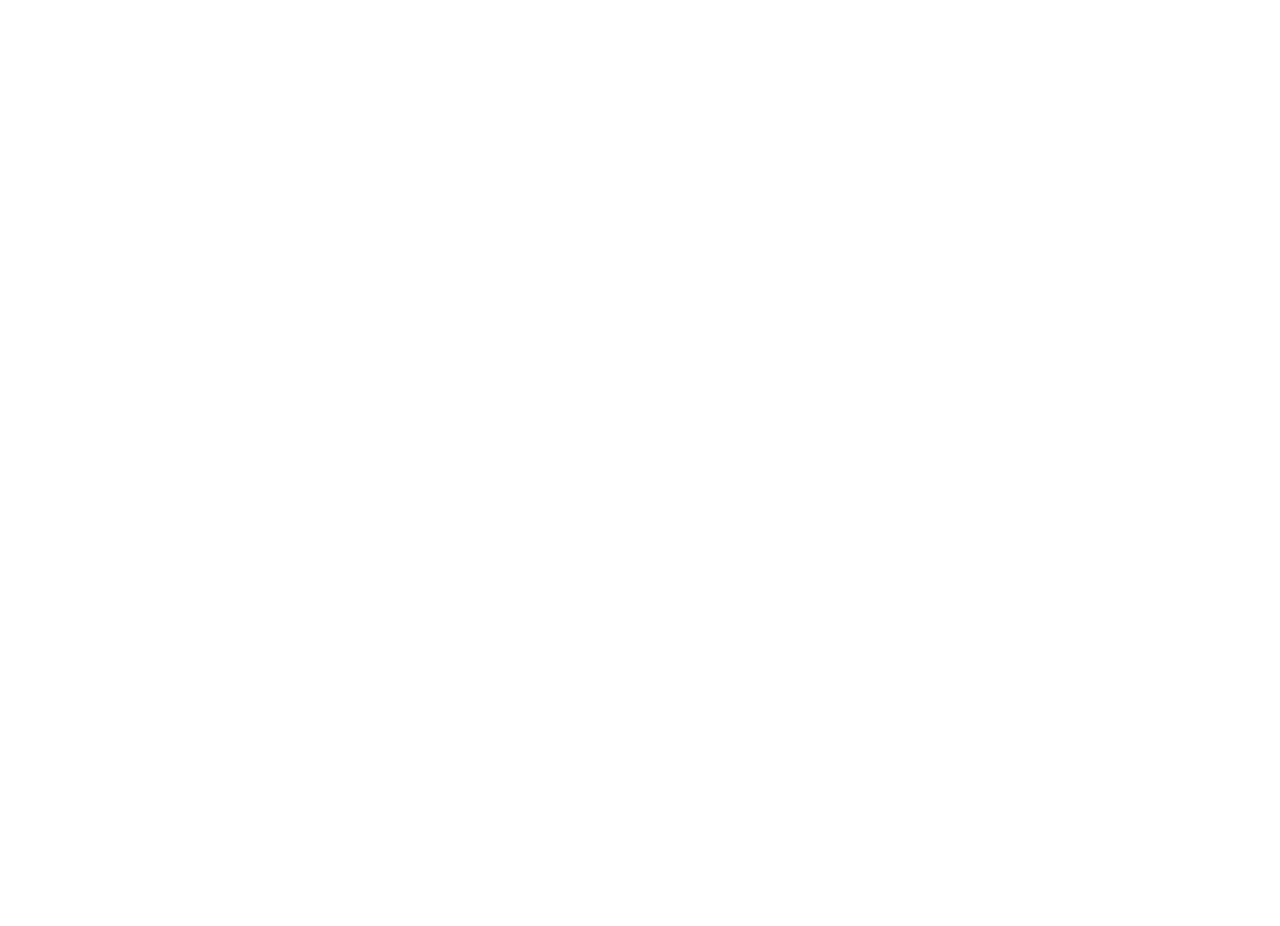
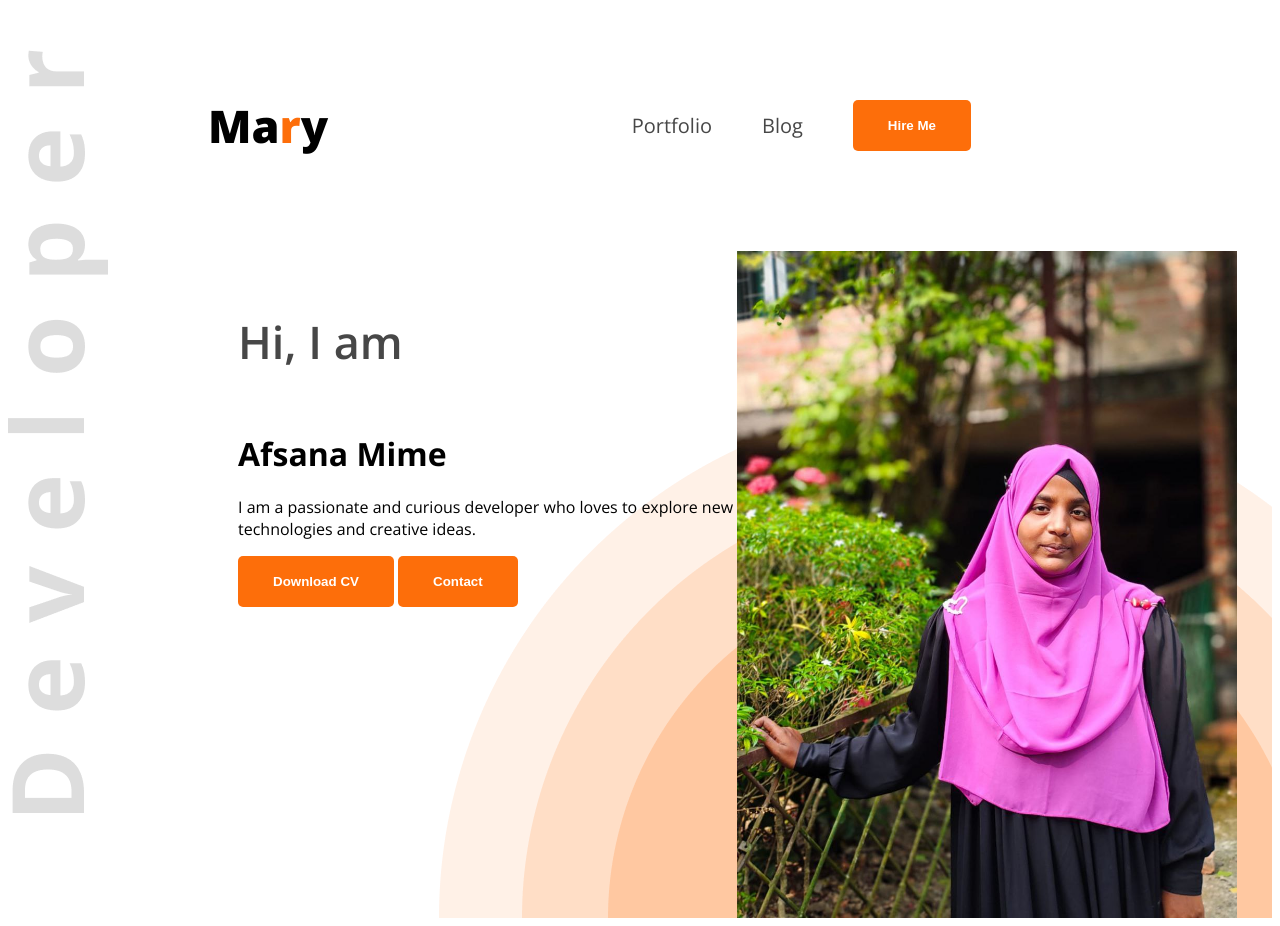
Before and after one commit to AfsanaMime/web-dev-portfolio, a plain HTML site: page index.html in a window 1280 px wide. Before the commit the page ends 800 px from the top, so only its background shows below. Drawn offline with nearby package versions, Linux system fonts and the light colour scheme.

Commit message:
added the file

```diff
--- a/index.html
+++ b/index.html
@@ -2,10 +2,48 @@
 <html lang="en">
 <head>
     <meta charset="UTF-8">
-    <meta name="viewport" content="width=device-width, initial-scale=1.0">
+    <meta name="viewport" content="width=device-width, initial-scale=1.0"><link rel="preconnect" href="https://fonts.googleapis.com">
+<link rel="preconnect" href="https://fonts.gstatic.com" crossorigin>
+<link href="https://fonts.googleapis.com/css2?family=Open+Sans:ital,wght@0,300..800;1,300..800&display=swap" rel="stylesheet">
+
+    <link rel="stylesheet" href="styel/portfolio.css">
     <title> web dev protfolio</title>
 </head>
-<body>
+<body class="open-sans-normal">
+
+    <header class="header">
+        <nav>
+
+            <h3 class="nav-title">Ma<span class="text-primary">r</span>y</h3>
+            <ul>
+                <li><a class="dark-2" href="">Portfolio</a></li>
+                <li><a class="dark-2" href="">Blog</a></li>
+                <li><a href=""><button class="btn-primary">Hire Me</button></a></li>
+
+            </ul>
+        </nav>
+        <div class="banner">
+            <div class="banner-content">
+                <h4 class="banner-greetings dark-2"> Hi, I am </h4>
+                <h1 banner-title>Afsana Mime</h1>
+                <p class="banner-discription">
+                 I am a passionate and curious developer who loves to explore new technologies and creative ideas.</p>
+                 <button class="btn-primary">Download CV</button>
+                 <button class="btn-primary">Contact</button>
+
+
+            </div>
+            <img src ="afsana.jpg" width="500">
+        </div>
+
+
+    </header>
+    <main>
+
+    </main>
+    <footer>
+
+    </footer>
 
 </body>
 </html>
--- /dev/null
+++ b/styel/portfolio.css
@@ -0,0 +1,71 @@
+
+
+.open-sans-normal {
+  font-family: "Open Sans", sans-serif;
+  font-optical-sizing: auto;
+  font-style: normal;
+  font-variation-settings:
+    "wdth" 100;
+}
+nav{
+    display: flex;
+}
+.nav-title{
+    font-weight: 800;
+    font-size: 45px;
+}
+.text-primary{
+    color: #FD6E0A;
+}
+nav ul li{
+    list-style: none;
+    margin-right: 50px;
+}
+nav li a {
+    text-decoration: none;
+    font-size: 20px;
+}
+.dark-2{
+    color: #474747;
+}
+nav ul {
+    display: flex;
+    margin-right: 51px;
+    align-items: center;
+}
+nav{
+    align-items: center;
+    justify-content: space-between;
+    margin: 50px 200px;
+}
+.btn-primary{
+    background-color: #FD6E0A;
+    font-weight: bold;
+    color: white;
+    padding: 18px 35px;
+    border-radius:5px ;
+    border: none;
+}
+.banner-greetings{
+    font-size: 45px;
+    font-weight: 600;
+}
+.banner-title{
+    font-weight: bold;
+    font-size: 85px;
+}
+.banner{
+    display: flex;
+    justify-content: space-between;
+    margin: 0 35px 0 230px;
+}
+
+.banner-content{
+   max-width: 580px;
+}
+.header{
+    background-image: url('../images/developer.png'),url('../images/header_bg.png');
+    background-repeat: no-repeat;
+    background-position: top left,bottom right
+
+}
```
Also changed, not shown: afsana.jpg (added), images/developer.png (added), images/hardy.png (added), images/header_bg.png (added), images/icons/facebook.png (added), images/icons/insta.png (added), images/icons/js.png (added), images/icons/mongo.png (added), images/icons/nodejs.png (added), images/icons/react.png (added), images/icons/twitter.png (added).
